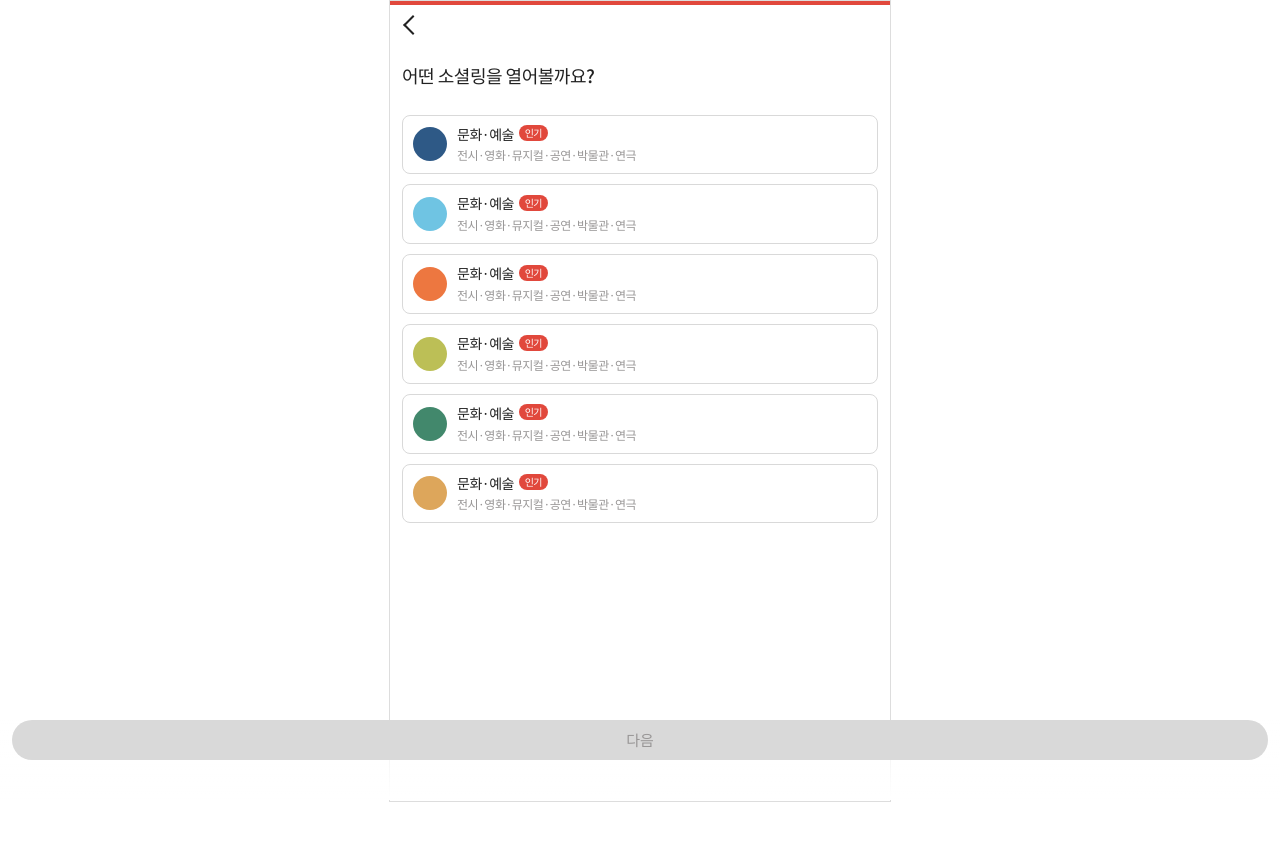
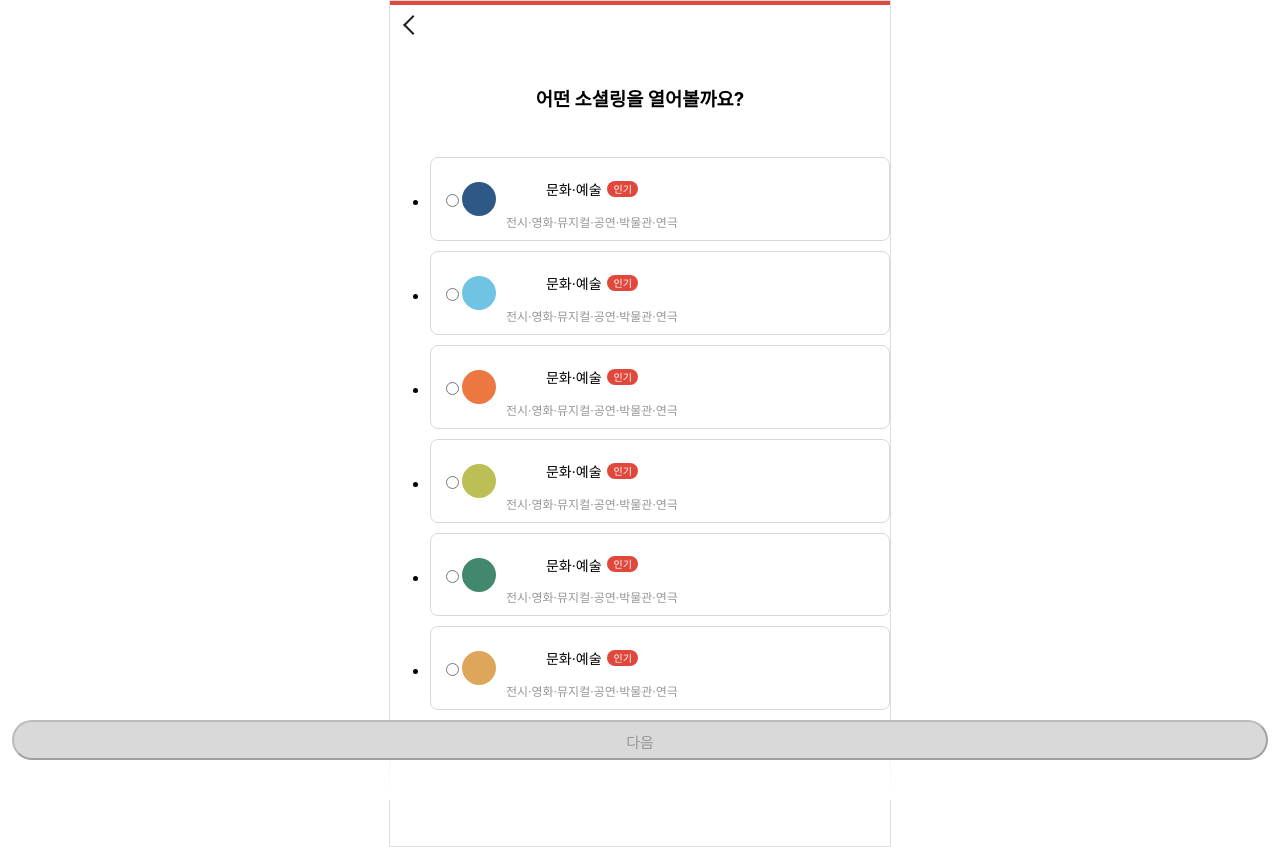
Before and after one commit to hayeooooon/w7_clone_FE, a React (Create React App) app: page /CreateSocialing/step_1 in a window 1280 px wide. Before the commit the page ends 802 px from the top, so only its background shows below. Built offline with nearby package versions, Linux system fonts and the light colour scheme.

Commit message:
220618 10:14

```diff
--- a/src/App.css
+++ b/src/App.css
@@ -1,111 +1,7 @@
-@import url('https://fonts.googleapis.com/css2?family=Noto+Sans+KR:wght@300;400;500;700&display=swap');
+.App {
+  text-align: center;
+}
 
-body{
-  font-family: 'Noto Sans KR', sans-serif;
-  color: #222;
-  letter-spacing: -0.03em;
-}
-.set_inner{
-  width: 100%;
-  padding: 0 12px;
-  box-sizing: border-box;
-}
-.section_title{
-  line-height: 1.2;
-  font-size: 18px;
-	font-weight: 500;
-}
-a{
-  text-decoration: none;
-  color: inherit;
-}
-h1, h2, h3, h4, h5, h6, p{
-  margin: 0;
-}
-ul{
-  padding: 0;
-}
-li{
-  display: block;
-  list-style: none;
-}
-button{
-  outline: none;
-  border: none;
-  background-color: transparent;
-}
-dl,dt,dd,ul{
-  margin: 0;
-}
-img{
-  max-width: 100%;
-}
-input:focus,
-textarea:focus{
-  outline: none;
-}
-input[type="text"],
-input[type="email"],
-input[type="password"],
-input[type="number"],
-input[type="calendar"],
-input[type="time"]{
-  display: block;
-  width: 100%;
-  height: 30px;
-  line-height: 30px;
-  border: none;
-  border-bottom: 1px solid #222;
-  font-size: 14px;
-  color: #222;
-  box-sizing: border-box;
-}
-input[type="text"]::placeholder,
-input[type="email"]::placeholder,
-input[type="password"]::placeholder,
-input[type="number"]::placeholder,
-input[type="calendar"]::placeholder,
-input[type="time"]::placeholder{
-  font-size: 14px;
-  color: #B8B6B6;
-}
-input[type="text"]:focus,
-input[type="email"]:focus,
-input[type="password"]:focus,
-input[type="number"]:focus,
-input[type="calendar"]:focus,
-input[type="time"]:focus{
-  border-bottom-width: 2px;
-}
-input[type="radio"],
-input[type="checkbox"],
-input[type="file"]{
-  position: absolute;
-  left: 0;
-  top: 0;
-  width: 0;
-  height: 0;
-  outline: none;
-  border: none;
-  background: transparent;
-  margin: 0;
-}
-textarea{
-  padding: 12px;
-  border-radius: 6px;
-  color: #222;
-  border: 1px solid #DBDBDB;
-  box-sizing: border-box;
-  font-family: 'Noto Sans KR', sans-serif;
-}
-textarea::placeholder{
-  font-size: 12px;
-}
-.txt_info{
-  font-size: 12px;
-  color: #989696;
-  line-height: 1.4;
-}
 .App-logo {
   height: 40vmin;
   pointer-events: none;
--- /dev/null
+++ b/src/components/Detail.js
@@ -0,0 +1 @@
+import React from "react";
--- a/src/components/MainCategory.js
+++ b/src/components/MainCategory.js
@@ -1,4 +1,4 @@
-import React, {useState} from "react";
+import React, { useState } from "react";
 import styled from "styled-components";
 
 const MainCategory = () => {
@@ -49,7 +49,6 @@ const MainCategory = () => {
   );
 };
 
-
 const Category = styled.div`
   white-space: nowrap;
   overflow-x: auto;
```
Also changed, not shown: src/App.js (+10 -10 lines). Lines whose indentation alone changed are shown as unchanged.
